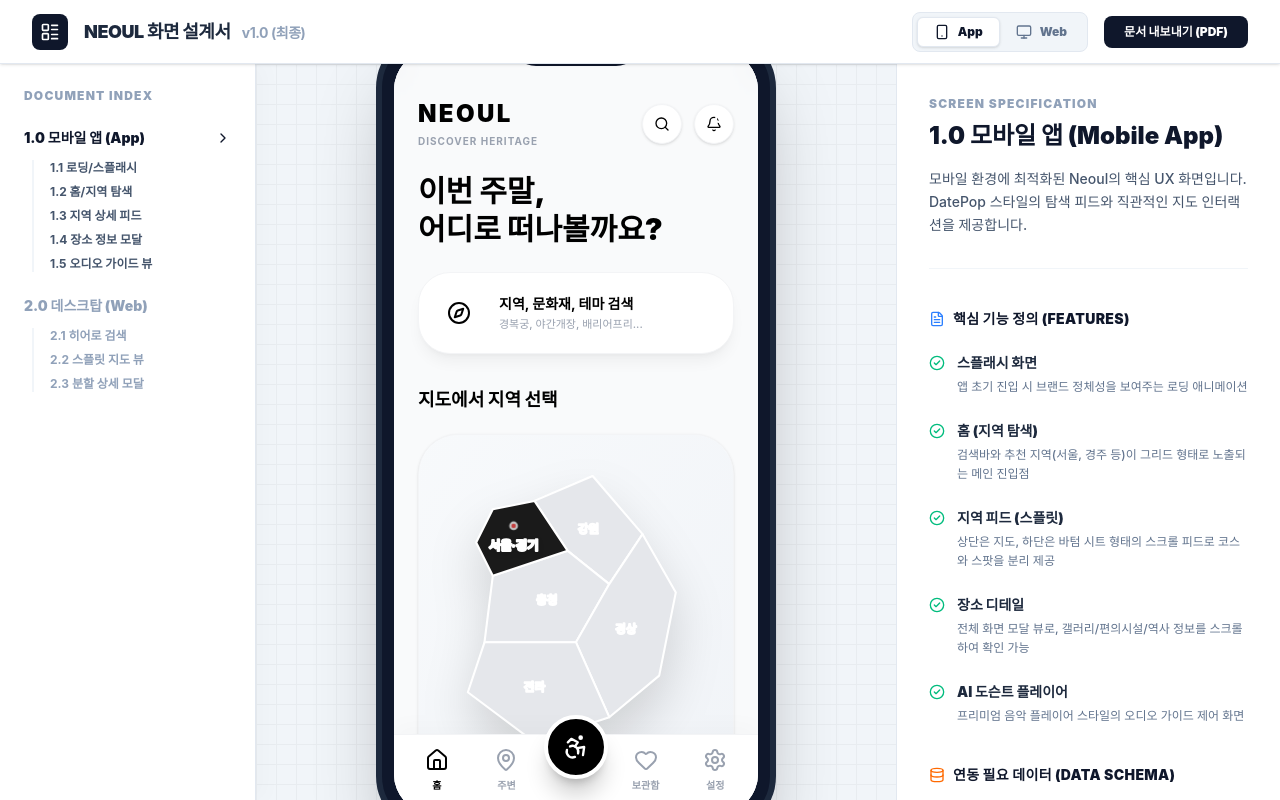
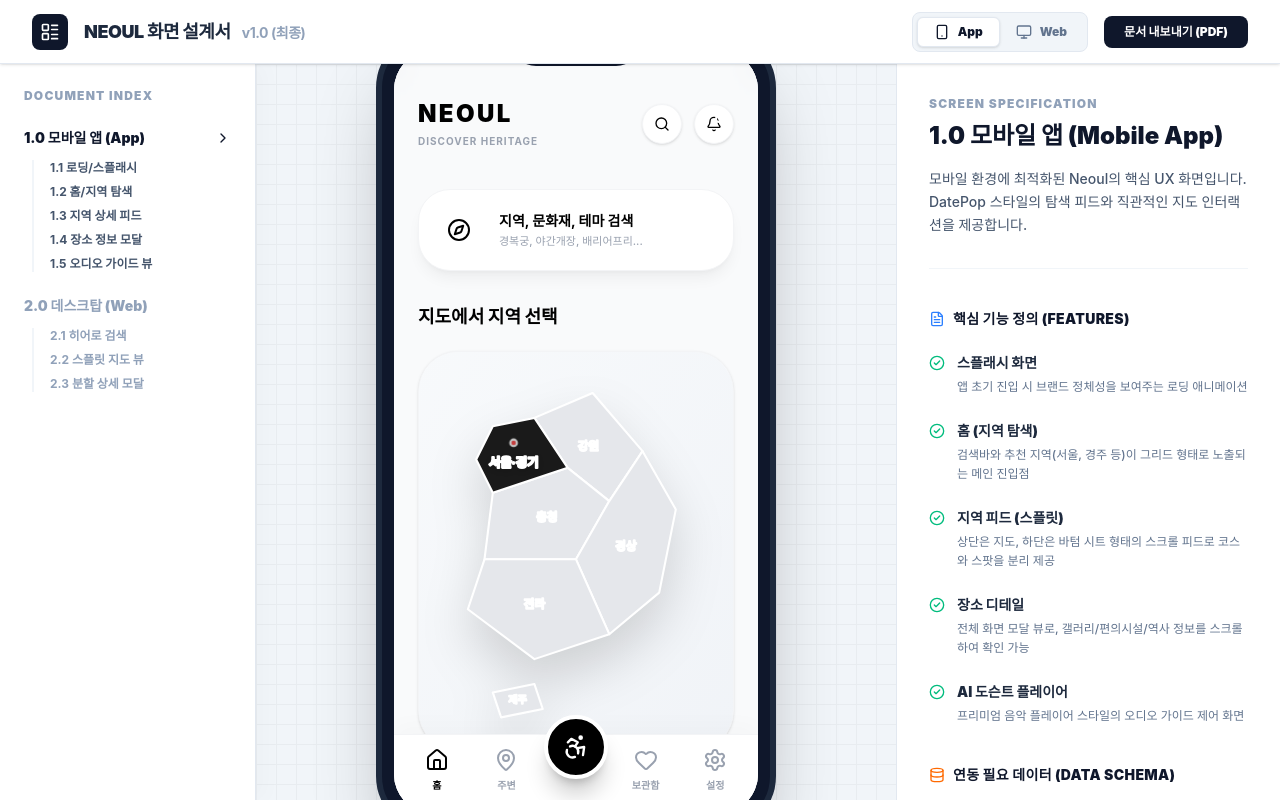
Before and after one commit to Minkkaeng/AI-, a React (Vite) app: page / in a window 1280 px wide. Built offline with nearby package versions, Linux system fonts and the light colour scheme; a web font is replaced by a local one.

Commit message:
style: remove greeting text

```diff
--- a/src/app/AppVersion.tsx
+++ b/src/app/AppVersion.tsx
@@ -133,8 +133,7 @@
                </header>
 
                {/* Greeting & Quick Search */}
-               <div className="px-6 mb-8">
-                  <h2 className="text-3xl font-black leading-tight mb-6">이번 주말,<br/>어디로 떠나볼까요?</h2>
+               <div className="px-6 mb-8 mt-4">
                   <div onClick={() => setShowSearch(true)} className="w-full bg-white p-4 rounded-[2rem] shadow-lg shadow-black/5 flex items-center gap-4 border border-gray-100">
                      <div className="w-12 h-12 bg-neoul-brand/10 rounded-2xl flex items-center justify-center"><Compass className="w-6 h-6 text-neoul-brand" /></div>
                      <div>
```
